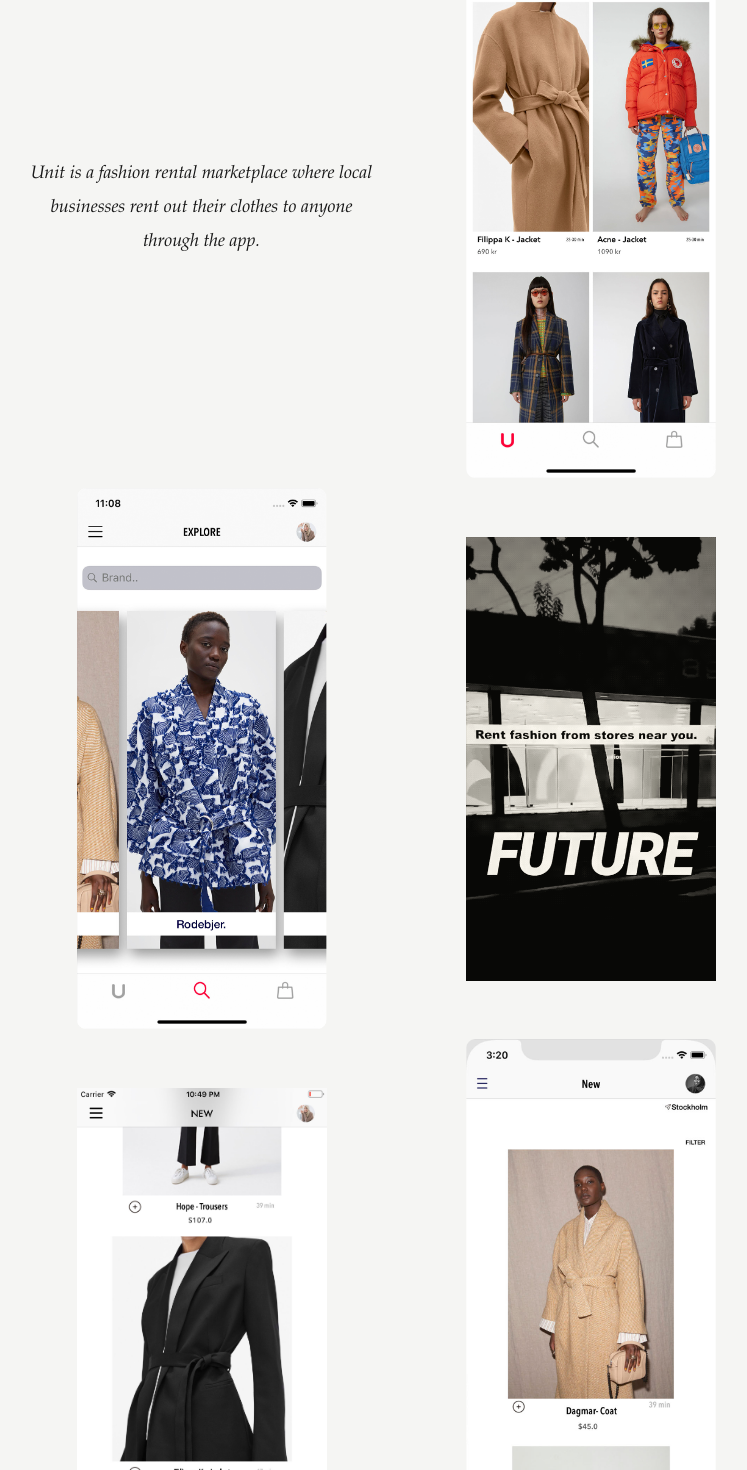
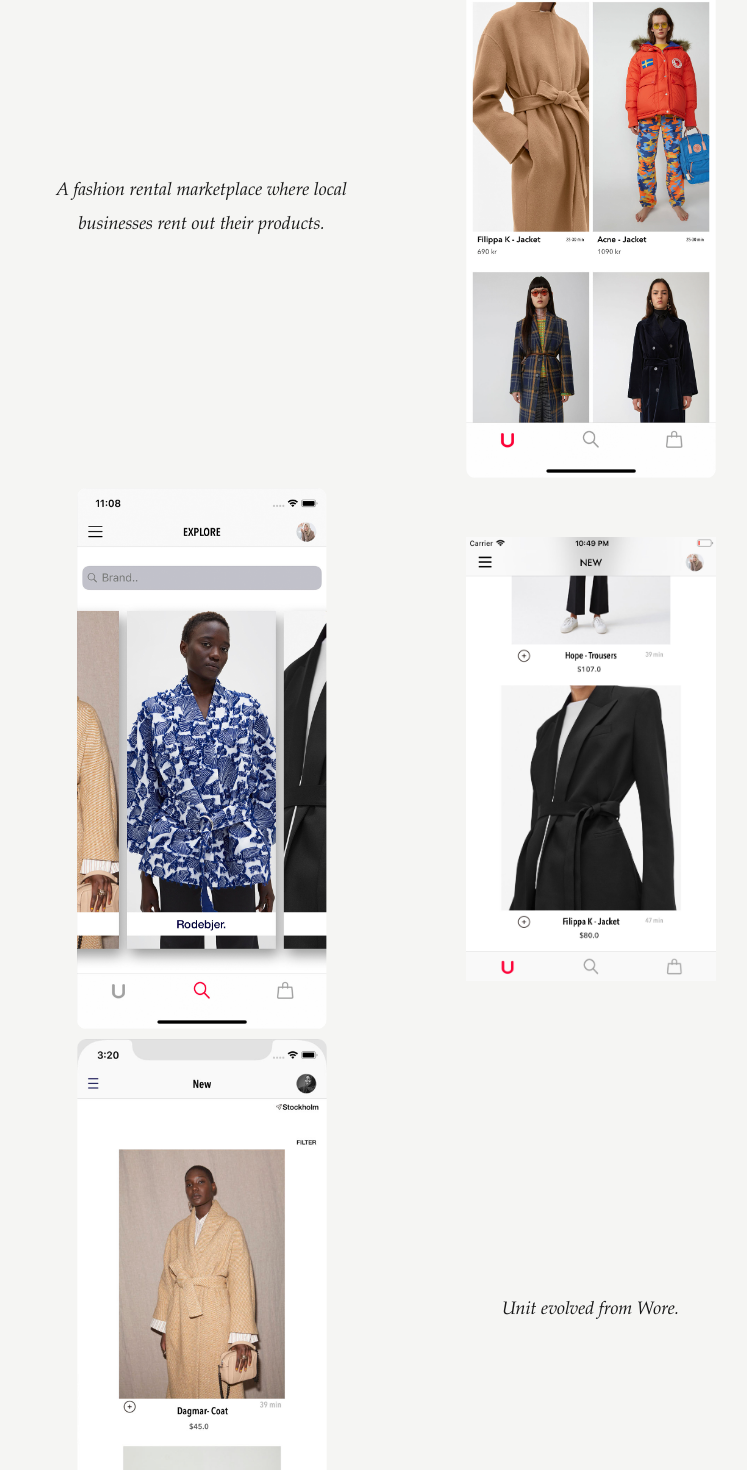
Before and after one commit to csobr/personal-website, a Next.js app: page /unit in a window 1280 px wide. Shown: the part 223-1693 px from the top of the page, without its empty margins (244-991 px from the left). Built offline with nearby package versions, Linux system fonts and the light colour scheme.

Commit message:
text update

```diff
--- a/src/pages/unit.js
+++ b/src/pages/unit.js
@@ -1,10 +1,10 @@
-import React from 'react';
-import Head from 'next/head';
-import '../styles/main.scss';
-import Navbar from '../components/navigation';
-import Footer from '../components/footer';
-import Layout from '../components/layout';
-import { useSpring, animated } from 'react-spring';
+import React from "react";
+import Head from "next/head";
+import "../styles/main.scss";
+import Navbar from "../components/navigation";
+import Footer from "../components/footer";
+import Layout from "../components/layout";
+import { useSpring, animated } from "react-spring";
 const Unit = () => {
   const props = useSpring({ opacity: 1, from: { opacity: 0 } });
   return (
@@ -22,17 +22,14 @@ const Unit = () => {
         <animated.div style={props}>
           <div className=' container container-app'>
             <p className='app-text'>
-              Unit is a fashion rental marketplace where local businesses rent
-              out their clothes to anyone through the app.
+              A fashion rental marketplace where local businesses rent out their
+              products.
             </p>
             <img src='./images/unit/unit1.png' alt='app'></img>
             <img src='./images/unit/unit2.png' alt='app'></img>
-            <img src='./images/unit/futur-rent.gif' alt='gif'></img>
             <img src='./images/unit/unit3.jpg' alt='app'></img>
             <img src='./images/unit/unit4.png' alt='app'></img>
-            <p className='app-text'>
-              Unit evolved from Wore and it's a more sustainable idea.
-            </p>
+            <p className='app-text'>Unit evolved from Wore.</p>
           </div>
         </animated.div>
       </main>
```
